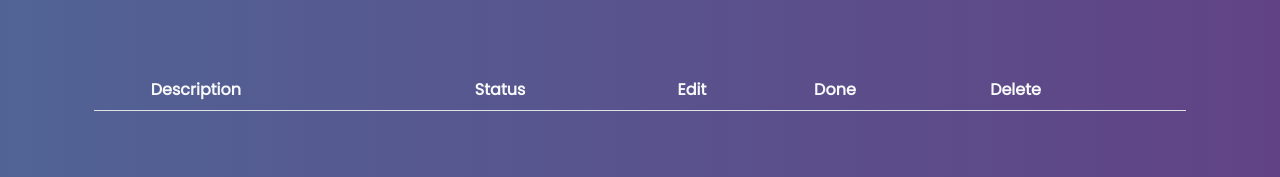
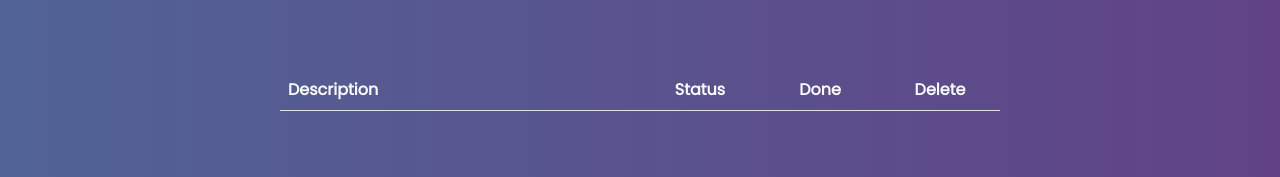
Before and after one commit to raulxiloj/todo-list, a React (Create React App) app in the folder frontend/: page / in a window 1280 px wide. Shown: the part 225-402 px from the top of the page. Built offline with nearby package versions, Linux system fonts and the light colour scheme; no server answers.

Commit message:
[add] Package sweetalert to make it more friendly and center the table

```diff
--- a/frontend/package.json
+++ b/frontend/package.json
@@ -10,6 +10,7 @@
     "react": "^18.0.0",
     "react-dom": "^18.0.0",
     "react-scripts": "5.0.1",
+    "sweetalert2": "^11.4.9",
     "url": "^0.11.0",
     "web-vitals": "^2.1.4"
   },
--- a/frontend/src/components/Item.js
+++ b/frontend/src/components/Item.js
@@ -8,31 +8,30 @@ export const Item = ({ task, updateItemDesc, patchTask, deleteTask }) => {
     }
 
     return (
-        <tr key={task.id}>
-            <td></td>
-            <td>
+        <tr key={task.id} className='d-flex'>
+            <td className='col-6'>
                 <form onSubmit={(e) => patchTask(e, task)}>
                     <input className="form-control" autoComplete="off" value={task.description} onChange={(event) => updateItemDesc(event, task.id)}  />
                 </form>
             </td>
-            <td>
+            <td className='col-2 text-center'>
                 {
                     task.status ?
                     <span className="badge bg-success">Done</span>
-                    : <span className="badge bg-dark">Pending</span>
+                    : <span className="badge bg-warning">Pending</span>
                 }
             </td>
-            <td>
+            {/* <td>
                 <button className='btn btn-warning'>
                     <i className="bi bi-pencil"></i>
                 </button>
-            </td>
-            <td>
+            </td> */}
+            <td className='col-2 text-center'>
                 <button className='btn btn-success' onClick={() => changeStatus(task)}>
                     <i className="bi bi-check"></i>
                 </button>
             </td>
-            <td>
+            <td className='col-2 text-center'>
                 <button className='btn btn-danger' onClick={() => deleteTask(task)}>
                     <i className="bi bi-trash"></i>
                 </button>
--- a/frontend/src/components/ItemList.js
+++ b/frontend/src/components/ItemList.js
@@ -1,8 +1,9 @@
-import React, { useEffect, useState } from 'react'
-import { Item } from './Item'
-import { deleteRequest, getRequest, patchRequest, postRequest } from '../api'
-import { getInitialState } from '../helpers/task'
-import { Form } from './Form'
+import React, { useEffect, useState } from 'react';
+import { Item } from './Item';
+import { deleteRequest, getRequest, patchRequest, postRequest } from '../api';
+import { getInitialState } from '../helpers/task';
+import { Form } from './Form';
+import Swal from 'sweetalert2';
 
 export const ItemList = () => {
 
@@ -36,10 +37,15 @@ export const ItemList = () => {
 
   const addItem = async (e) => {
     e.preventDefault();
-    if(newTask.description.trim().length > 0)  {
-      await postRequest('tasks/', newTask);
+    if (newTask.description.trim().length > 0) {
+      Swal.fire('Creating');
+      Swal.showLoading();
+      postRequest('tasks/', newTask).then(res => {
+        Swal.close();
         setNewTask(getInitialState(newTask.tags));
         getTasks();
+        Swal.fire('Success', 'Task added correctly', 'success');
+      });
     }
   }
 
@@ -62,28 +68,35 @@ export const ItemList = () => {
   }
 
   const deleteTask = async (task) => {
-    await deleteRequest(`tasks/${task.id}`);
+    Swal.fire('Deleting');
+    Swal.showLoading();
+    deleteRequest(`tasks/${task.id}`)
+      .then(res => {
+        console.log(res);
+        Swal.close();
         getTasks();
+      });
   }
 
   const createTasks = (task) => {
-    return <Item  task={task} key={task.id}  updateItemDesc={updateItemDesc} patchTask={patchTask} deleteTask={deleteTask} />
+    return <Item task={task} key={task.id} updateItemDesc={updateItemDesc} patchTask={patchTask} deleteTask={deleteTask} />
   }
 
   return (
     <>
-    <Form addItem={addItem} setNewTask={setNewTask} newTask={newTask} tags={tags} />
+      <Form tasks={tasks} setTasks={setTasks} addItem={addItem} setNewTask={setNewTask} newTask={newTask} tags={tags} />
 
       <div className='container'>
+        <div className='row'>
+          <div className='col-md-8 offset-md-2'>
           <table className='table table-stripped mt-3 text-light'>
           <thead>
-            <tr>
-              <th></th>
-              <th>Description</th>
-              <th>Status</th>
-              <th>Edit</th>
-              <th>Done</th>
-              <th>Delete</th>
+            <tr className='d-flex'>
+              <th className='col-6'>Description</th>
+              <th className='col-2 text-center'>Status</th>
+              {/* <th>Edit</th> */}
+              <th className='col-2 text-center'>Done</th>
+              <th className='col-2 text-center'>Delete</th>
             </tr>
           </thead>
           <tbody>
@@ -93,6 +106,9 @@ export const ItemList = () => {
           </tbody>
         </table>
           </div>
+        </div>
+
+      </div>
     </>
   );
 }
```
Also changed, not shown: 1 other file (tests, documents, lock files or other folders). Lines whose indentation alone changed are shown as unchanged.
